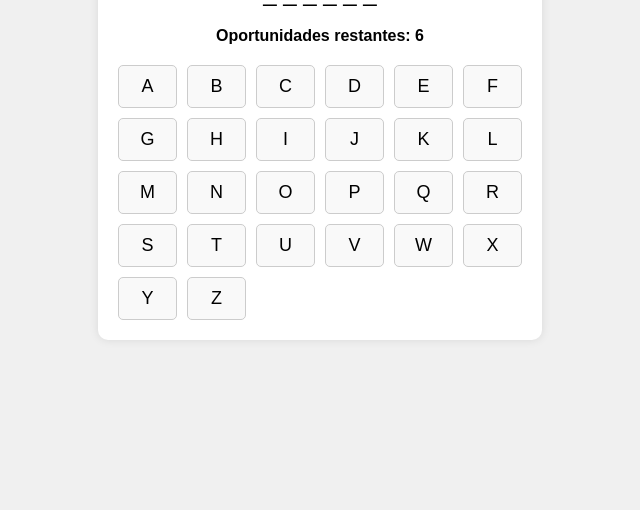
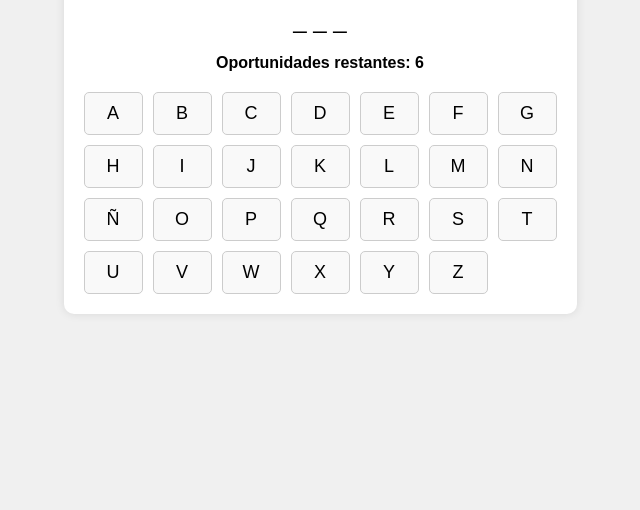
Before and after one commit to Mianlo2386/Ahorcado, a plain HTML site: page index.html in a window 1280 px wide. Shown: the part 290-800 px from the top of the page, without its empty margins (320-960 px from the left). Drawn offline with Linux system fonts and the light colour scheme.

Commit message:
Se agrega la ñ

```diff
--- a/index.html
+++ b/index.html
@@ -18,9 +18,12 @@
         <div class="chances-left">
             <!-- Aquí se mostrarán las oportunidades restantes -->
         </div>
-        <div class="keyboard">
-            <!-- Aquí estarán los botones de las letras -->
+        <div class="keyboard" id="keyboard">
+            <!-- Los botones del teclado se generarán automáticamente aquí -->
         </div>
+
+
+
     </div>
     <script src="script.js"></script> <!-- Enlace a tu archivo JavaScript -->
 </body>
--- a/script.js
+++ b/script.js
@@ -1,5 +1,12 @@
 document.addEventListener('DOMContentLoaded', function () {
-    const words = ['javascript', 'html', 'css', 'python', 'react']; // Lista de palabras para adivinar
+    const words = [
+        "computadora", "gato", "perro", "casa", "mesa", "silla", "jardín", "ventana", "puerta", "libro",
+        "teléfono", "televisión", "lápiz", "escritorio", "plato", "tenedor", "cuchillo", "taza", "reloj",
+        "bicicleta", "tren", "automóvil", "avión", "barco", "globo", "árbol", "flor", "montaña", "río",
+        "lago", "mar", "sol", "luna", "estrella", "nube", "lluvia", "nieve", "viento", "calor", "frío",
+        "helado", "pizza", "hamburguesa", "sándwich", "ensalada", "fruta", "verdura", "carne", "pescado", "pollo"
+    ];
+
     let word = ''; // Palabra a adivinar
     let guessedLetters = []; // Letras adivinadas
     let chances = 6; // Oportunidades restantes
@@ -46,7 +53,7 @@ document.addEventListener('DOMContentLoaded', function () {
 
     // Función para crear los botones del teclado
     function createKeyboard() {
-        const alphabet = 'abcdefghijklmnopqrstuvwxyz';
+        const alphabet = 'abcdefghijklmnñopqrstuvwxyz';
         keyboard.innerHTML = '';
         alphabet.split('').forEach(letter => {
             const button = document.createElement('button');
--- a/styles.css
+++ b/styles.css
@@ -33,10 +33,11 @@ body {
 
 .keyboard {
     display: grid;
-    grid-template-columns: repeat(6, 1fr);
+    grid-template-columns: repeat(7, 1fr); /* Cambiamos de 6 a 7 columnas */
     gap: 10px;
     justify-content: center;
 }
+
 
 .keyboard button {
     padding: 10px 20px;
```
